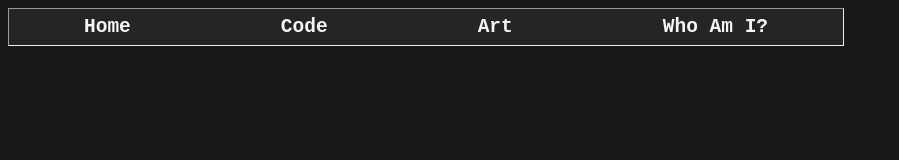
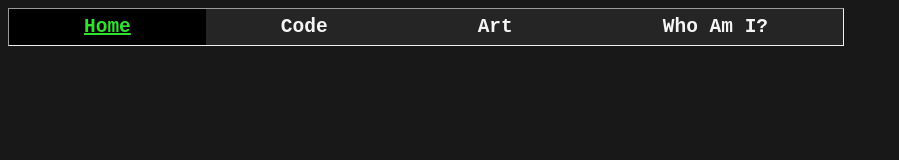
Before and after one commit to the-glimmered-ones/portfolio-website, a plain HTML site: page index.html in a window 1280 px wide. Shown: the whole page, without its empty margins (0-899 px from the left). Drawn offline with Linux system fonts and the light colour scheme.

Commit message:
button stays highlighted

```diff
--- a/index.html
+++ b/index.html
@@ -3,13 +3,8 @@
     <head>
         <title>My Portfolio</title>
         <link rel="stylesheet" href="styles.css">
+        <script src="page-setup.js" defer="true"></script>
     </head>
     <body>
-        <nav>
-            <a href="index.html"><h2>Home</h2></a>
-            <a href="code.html"><h2>Code</h2></a>
-            <a href="art.html"><h2>Art</h2></a>
-            <a href="about.html"><h2>Who Am I?</h2></a>
-        </nav>
     </body>
 </html>
--- a/page-setup.js
+++ b/page-setup.js
@@ -1,6 +1,6 @@
 document.body.innerHTML =
 `<nav>
-    <a href="index.html" id="home"><h2>Home</h2></a>
+    <a href="index.html" id="index"><h2>Home</h2></a>
     <a href="code.html" id="code"><h2>Code</h2></a>
     <a href="art.html" id="art"><h2>Art</h2></a>
     <a href="about.html" id="about"><h2>Who Am I?</h2></a>
@@ -8,5 +8,9 @@ document.body.innerHTML =
 + document.body.innerHTML
 
 console.log(document.URL)
-const address = document.URL.substring(document.URL.indexOf("portfolio-website/")+"portfolio-website/".length)
+const address = document.URL.substring(document.URL.indexOf("portfolio-website/")+"portfolio-website/".length, document.URL.indexOf(".html"))
 console.log(address)
+const btn = document.getElementById(address);
+btn.style.textDecoration = "underline solid 2px";
+btn.style.color = "rgb(50, 224, 50)";
+btn.style.backgroundColor = "black";
```
